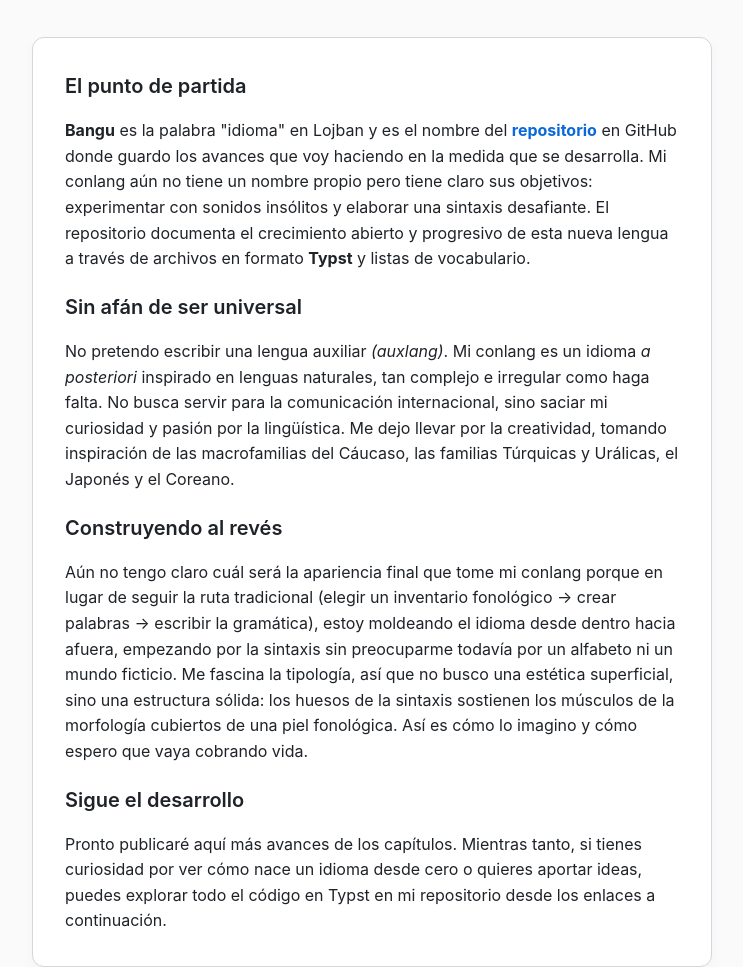
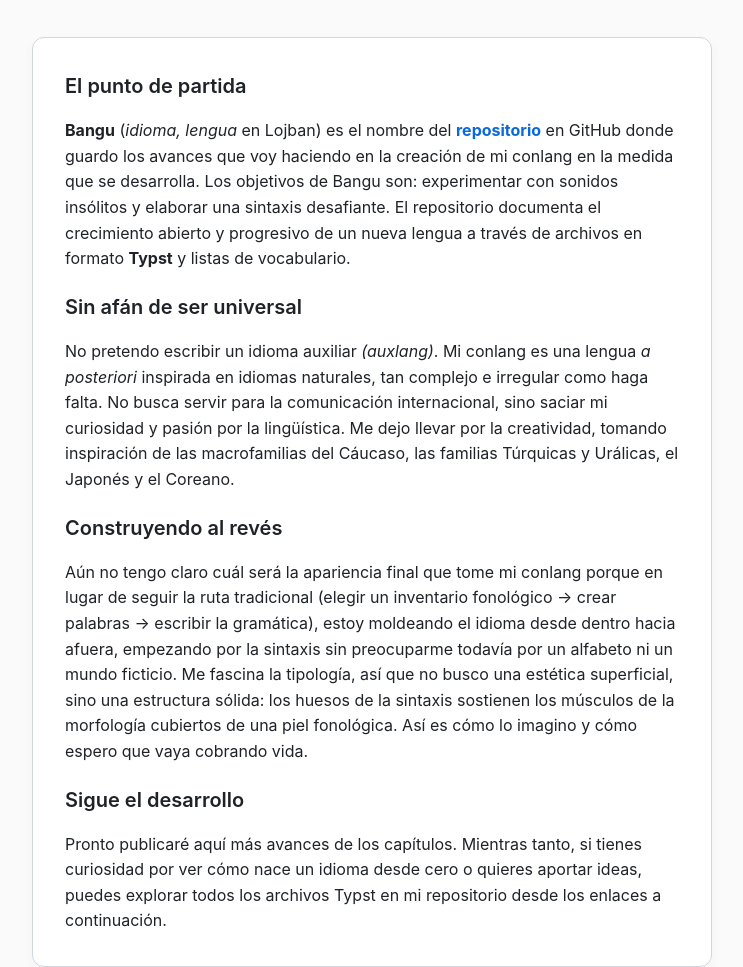
Before and after one commit to ricVento/bangu, a plain HTML site: page index.html in a window 1280 px wide. Shown: the part 181-1148 px from the top of the page, without its empty margins (268-1011 px from the left). Drawn offline with Linux system fonts and the light colour scheme.

Commit message:
docs: actualiza doc

```diff
--- a/index.html
+++ b/index.html
@@ -218,16 +218,16 @@
 
         <section class="card">
             <h2>El punto de partida</h2>
-            <p><strong>Bangu</strong> es la palabra "idioma" en Lojban y es el nombre del <a href="https://github.com/ricVento/bangu/" target="_blank" rel="noopener noreferrer" class="link-color">repositorio</a> en GitHub donde guardo los avances que voy haciendo en la medida que se desarrolla. Mi conlang aún no tiene un nombre propio pero tiene claro sus objetivos: experimentar con sonidos insólitos y elaborar una sintaxis desafiante. El repositorio documenta el crecimiento abierto y progresivo de esta nueva lengua a través de archivos en formato <strong>Typst</strong> y listas de vocabulario.</p>
+            <p><strong>Bangu</strong> (<em>idioma, lengua</em> en Lojban) es el nombre del <a href="https://github.com/ricVento/bangu/" target="_blank" rel="noopener noreferrer" class="link-color">repositorio</a> en GitHub donde guardo los avances que voy haciendo en la creación de mi conlang en la medida que se desarrolla. Los objetivos de Bangu son: experimentar con sonidos insólitos y elaborar una sintaxis desafiante. El repositorio documenta el crecimiento abierto y progresivo de un nueva lengua a través de archivos en formato <strong>Typst</strong> y listas de vocabulario.</p>
 
             <h2>Sin afán de ser universal</h2>
-            <p>No pretendo escribir una lengua auxiliar <em>(auxlang)</em>. Mi conlang es un idioma <em>a posteriori</em> inspirado en lenguas naturales, tan complejo e irregular como haga falta. No busca servir para la comunicación internacional, sino saciar mi curiosidad y pasión por la lingüística. Me dejo llevar por la creatividad, tomando inspiración de las macrofamilias del Cáucaso, las familias Túrquicas y Urálicas, el Japonés y el Coreano.</p>
+            <p>No pretendo escribir un idioma auxiliar <em>(auxlang)</em>. Mi conlang es una lengua <em>a posteriori</em> inspirada en idiomas naturales, tan complejo e irregular como haga falta. No busca servir para la comunicación internacional, sino saciar mi curiosidad y pasión por la lingüística. Me dejo llevar por la creatividad, tomando inspiración de las macrofamilias del Cáucaso, las familias Túrquicas y Urálicas, el Japonés y el Coreano.</p>
 
 			<h2>Construyendo al revés</h2>
             <p>Aún no tengo claro cuál será la apariencia final que tome mi conlang porque en lugar de seguir la ruta tradicional (elegir un inventario fonológico → crear palabras → escribir la gramática), estoy moldeando el idioma desde dentro hacia afuera, empezando por la sintaxis sin preocuparme todavía por un alfabeto ni un mundo ficticio. Me fascina la tipología, así que no busco una estética superficial, sino una estructura sólida: los huesos de la sintaxis sostienen los músculos de la morfología cubiertos de una piel fonológica. Así es cómo lo imagino y cómo espero que vaya cobrando vida.</p>
 
 			<h2>Sigue el desarrollo</h2>
-			<p>Pronto publicaré aquí más avances de los capítulos. Mientras tanto, si tienes curiosidad por ver cómo nace un idioma desde cero o quieres aportar ideas, puedes explorar todo el código en Typst en mi repositorio desde los enlaces a continuación.</p>
+			<p>Pronto publicaré aquí más avances de los capítulos. Mientras tanto, si tienes curiosidad por ver cómo nace un idioma desde cero o quieres aportar ideas, puedes explorar todos los archivos Typst en mi repositorio desde los enlaces a continuación.</p>
         </section>
 
         <!-- Sección de lista de enlaces para descargar PDFs
```
Also changed, not shown: 3 other files.
